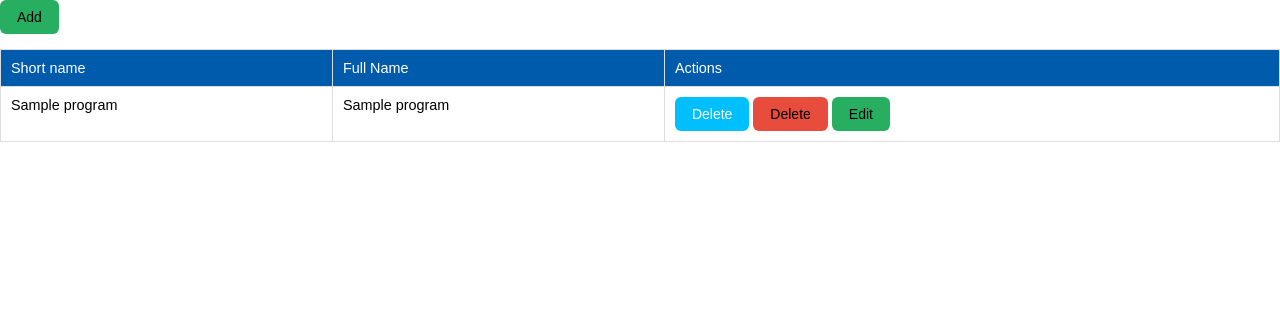
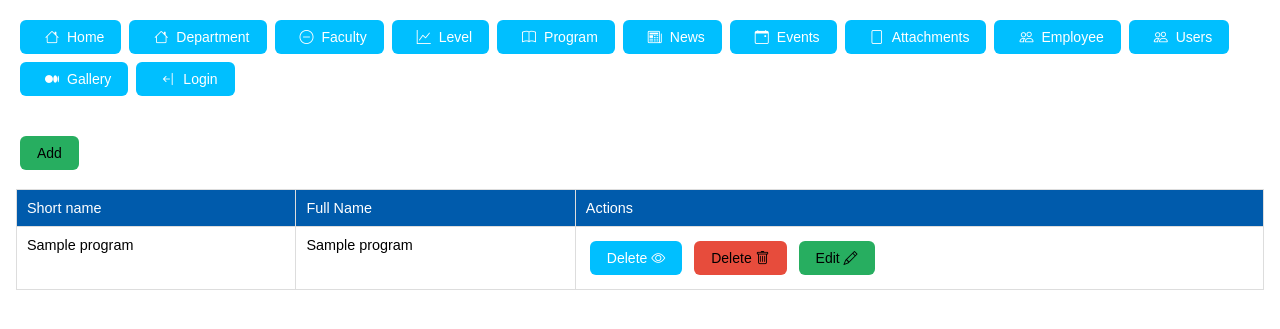
Before and after one commit to solobea2018/amucta_dashboard, a PHP site: page /program/list in a window 1280 px wide. Shown: the top 329 px of the page. Run offline with PHP 8.4, Linux system fonts and the light colour scheme; tables that the repository leaves empty or names only in its code hold one stand-in row (values such as "Sample post").

Commit message:
delete btn ipmlemented

```diff
--- a/composer.json
+++ b/composer.json
@@ -15,6 +15,7 @@
     "require": {
       "ext-gd": "*",
       "ext-fileinfo": "*",
-      "ext-mbstring": "*"
+      "ext-mbstring": "*",
+      "ext-mysqli": "*"
     }
 }
--- a/css/styles.css
+++ b/css/styles.css
@@ -1000,7 +1000,7 @@ form div:has(button[type='submit']) {
     cursor:pointer;
     font-size:13px;
 }
-
+.flex-wrap{flex-wrap:wrap !important}
 .btn-primary { background:#4f46e5; color:white; }
 /* Group wrapper */
 .form-group {
@@ -1052,6 +1052,7 @@ form div:has(button[type='submit']) {
     border-radius: 6px;
     cursor: pointer;
     border: 1px solid transparent;
+    margin: 4px;
 }
 
 
--- a/src/controller/Department.php
+++ b/src/controller/Department.php
@@ -27,8 +27,8 @@ class Department
 <td>{$dept['description']}</td>
 <td>
 <button class='btn btn-complete' onclick='editDepartment({$dept['id']})'>Edit <i class='bi bi-pencil'></i></button>
-<button class='btn btn-danger' onclick='deleteDepartment({$dept['id']})'>Delete <i class='bi bi-trash'></i></button>
-<button class='btn btn-primary' onclick='viewDepartment({$dept['id']})'>View <i class='bi bi-eye'></i></button>
+<button class='btn btn-danger' onclick='deleteResource(\"department\",{$dept['id']})'>Delete <i class='bi bi-trash'></i></button>
+<button class='btn btn-primary' onclick='viewDepartment(\"department\",{$dept['id']})'>View <i class='bi bi-eye'></i></button>
 </td>
 </tr>";
             }
--- a/src/controller/Faculty.php
+++ b/src/controller/Faculty.php
@@ -23,7 +23,7 @@ class Faculty
 <td>{$faculty['description']}</td>
 <td>
 <button class='btn btn-complete' onclick='editFaculty({$faculty['id']})'>Edit <i class='bi bi-pencil'></i></button>
-<button class='btn btn-danger' onclick='deleteFaculty({$faculty['id']})'>Delete <i class='bi bi-trash'></i></button>
+<button class='btn btn-danger' onclick='deleteResource(\"faculty\",{$faculty['id']})'>Delete <i class='bi bi-trash'></i></button>
 <button class='btn btn-primary' onclick='viewFaculty({$faculty['id']})'>View <i class='bi bi-eye'></i></button>
 </td>
 </tr>";
--- a/src/controller/Gallery.php
+++ b/src/controller/Gallery.php
@@ -23,7 +23,7 @@ class Gallery
 <td><img src='{$img['url']}' alt='{$img['name']}' style='width:50px;height:50px;object-fit:cover;'></td>
 <td>
 <button class='btn btn-complete' onclick='editImage({$img['id']})'>Edit <i class='bi bi-pencil'></i></button>
-<button class='btn btn-danger' onclick='deleteImage({$img['id']})'>Delete <i class='bi bi-trash'></i></button>
+<button class='btn btn-danger' onclick='deleteResource(\"image\",{$img['id']})'>Delete <i class='bi bi-trash'></i></button>
 <button class='btn btn-primary' onclick='viewImage({$img['id']})'>View <i class='bi bi-eye'></i></button>
 </td>
 </tr>";
--- a/src/controller/Level.php
+++ b/src/controller/Level.php
@@ -23,7 +23,7 @@ class Level
 <td>{$level['description']}</td>
 <td>
 <button class='btn btn-complete' onclick='editLevel({$level['id']})'>Edit <i class='bi bi-pencil'></i></button>
-<button class='btn btn-danger' onclick='deleteLevel({$level['id']})'>Delete <i class='bi bi-trash'></i></button>
+<button class='btn btn-danger' onclick='deleteResource(\"level\",{$level['id']})'>Delete <i class='bi bi-trash'></i></button>
 <button class='btn btn-primary' onclick='viewLevel({$level['id']})'>View <i class='bi bi-eye'></i></button>
 </td>
 </tr>";
--- a/src/controller/Program.php
+++ b/src/controller/Program.php
@@ -21,7 +21,7 @@ class program
 <td>{$program['name']}</td>
 <td>
 <button class='btn btn-primary'>Delete <i class='bi bi-eye'></i></button>
-<button class='btn btn-danger'>Delete <i class='bi bi-trash'></i></button>
+<button class='btn btn-danger' onclick='deleteResource(\"program\",{$program['id']})'>Delete <i class='bi bi-trash'></i></button>
 <button class='btn btn-complete'>Edit <i class='bi bi-pencil'></i></button>
 </td>
 </tr>";
@@ -45,4 +45,70 @@ content;
 
         MainLayout::render($content);
     }
+    public function add()
+    {
+        // Required fields check
+        $required = [
+            'name', 'short_name', 'intakes', 'duration',
+            'capacity', 'accreditation_year',
+            'faculty_id', 'department_id', 'level_id',
+            'description', 'content', 'user_id'
+        ];
+        foreach ($required as $field) {
+            if (empty($_POST[$field])) {
+                http_response_code(400);
+                echo "Required field missing: $field";
+                exit();
+            }
+        }
+
+        // Sanitize inputs
+        $name = htmlspecialchars(trim($_POST['name']), ENT_QUOTES, 'UTF-8');
+        $short_name = htmlspecialchars(trim($_POST['short_name']), ENT_QUOTES, 'UTF-8');
+        $intakes = (int) $_POST['intakes'];
+        $duration = htmlspecialchars(trim($_POST['duration']), ENT_QUOTES, 'UTF-8');
+        $capacity = (float) $_POST['capacity'];
+        $accreditation_year = htmlspecialchars(trim($_POST['accreditation_year']), ENT_QUOTES, 'UTF-8');
+        $faculty_id = (int) $_POST['faculty_id'];
+        $department_id = (int) $_POST['department_id'];
+        $level_id = (int) $_POST['level_id'];
+        $description = htmlspecialchars(trim($_POST['description']), ENT_QUOTES, 'UTF-8');
+        $content = htmlspecialchars(trim($_POST['content']), ENT_QUOTES, 'UTF-8');
+        $user_id = (int) $_POST['user_id'];
+
+        $db = new Database();
+
+        // Prevent duplicates (optional: check by name + faculty)
+        if ($db->find_program_by_name($name, $faculty_id)) {
+            http_response_code(409);
+            echo "Program already exists in this faculty";
+            exit();
+        }
+
+        // Create new Program object
+        $program = new \Solobea\Dashboard\model\Program();
+        $program->setName($name);
+        $program->setShortName($short_name);
+        $program->setIntakes($intakes);
+        $program->setDuration($duration);
+        $program->setCapacity($capacity);
+        $program->setAccreditationYear($accreditation_year);
+        $program->setFacultyId($faculty_id);
+        $program->setDepartmentId($department_id);
+        $program->setLevelId($level_id);
+        $program->setDescription($description);
+        $program->setContent($content);
+        $program->setCreatedBy($user_id);
+        $program->setCreatedAt(date('Y-m-d H:i:s'));
+
+        // Save program in database
+        if ($db->save_program($program)) {
+            http_response_code(200);
+            echo "Program created successfully";
+        } else {
+            http_response_code(500);
+            echo "Failed to create program";
+        }
+    }
+
 }
--- a/src/controller/Users.php
+++ b/src/controller/Users.php
@@ -154,6 +154,12 @@ HTML;
             }
 
             // Save WebP (low quality 50)
+            if (!imageistruecolor($img)) {
+                $trueColor = imagecreatetruecolor(imagesx($img), imagesy($img));
+                imagecopy($trueColor, $img, 0, 0, 0, 0, imagesx($img), imagesy($img));
+                imagedestroy($img);
+                $img = $trueColor;
+            }
             if (!imagewebp($img, $uploadPath, 50)) {
                 http_response_code(500);
                 echo "Failed to save image";
--- a/src/database/Database.php
+++ b/src/database/Database.php
@@ -5,6 +5,7 @@ use Exception;
 use mysqli;
 use Solobea\Dashboard\model\Contact;
 use Solobea\Dashboard\model\Error;
+use Solobea\Dashboard\model\Program;
 use Solobea\Dashboard\model\User;
 use Solobea\Dashboard\model\Visitor;
 use Solobea\Dashboard\utils\Helper;
@@ -404,6 +405,8 @@ class Database
                         $user->setFullName($row["full_name"]);
                         $user->setUsername($row["username"]);
                         $user->setEmail($row["email"]);
+                        $user->setBurned($row['burned']);
+                        $user->setActive($row['active']);
                         $user->setProfileUrl($row['profile_url']);
                         $user->setPhoneNumber($row['phone_number']);
                         $user->setRole($row['role']);
@@ -705,7 +708,6 @@ FROM users";
             return null;
         }
     }
-
     public function findUserById(int $id): ?array
     {
         // Prepare the SQL query
@@ -1197,4 +1199,66 @@ FROM users";
         return $data;
     }
 
+    //Program
+    public function save_program(Program $program): bool
+    {
+        $stmt = $this->con->prepare("
+            INSERT INTO programs
+            (name, short_name, intakes, duration, capacity,
+             accreditation_year, faculty_id, department_id, level_id,
+             description, content, created_by, created_at)
+            VALUES (?, ?, ?, ?, ?, ?, ?, ?, ?, ?, ?, ?, ?)
+        ");
+
+        if (!$stmt) {
+            return false;
+        }
+
+        $name              = $program->getName();
+        $shortName         = $program->getShortName();
+        $intakes           = $program->getIntakes();
+        $duration          = $program->getDuration();
+        $capacity          = $program->getCapacity();
+        $accreditationYear = $program->getAccreditationYear();
+        $facultyId         = $program->getFacultyId();
+        $departmentId      = $program->getDepartmentId();
+        $levelId           = $program->getLevelId();
+        $description       = $program->getDescription();
+        $content           = $program->getContent();
+        $createdBy         = $program->getCreatedBy();
+        $createdAt         = $program->getCreatedAt();
+
+        // Bind variables
+        $stmt->bind_param(
+            "ssisdiiiissis",
+            $name,
+            $shortName,
+            $intakes,
+            $duration,
+            $capacity,
+            $accreditationYear,
+            $facultyId,
+            $departmentId,
+            $levelId,
+            $description,
+            $content,
+            $createdBy,
+            $createdAt
+        );
+
+        $result = $stmt->execute();
+        $stmt->close();
+        return $result;
+    }
+    public function find_program_by_name($name, $faculty_id): bool
+    {
+        $stmt = $this->con->prepare("SELECT id FROM programs WHERE name = ? AND faculty_id = ? LIMIT 1");
+        $stmt->bind_param("si", $name, $faculty_id);
+        $stmt->execute();
+        $stmt->store_result();
+        $exists = $stmt->num_rows > 0;
+        $stmt->close();
+        return $exists;
+    }
+
 }
--- a/src/view/MainLayout.php
+++ b/src/view/MainLayout.php
@@ -11,6 +11,7 @@ class MainLayout
         $org_name="Amucta";
         $org_logo="/images/logo.png";
         $title=$title??$org_name;
+        $menu =self::menu();
         $layout=<<<HTML
 <!DOCTYPE html>
 <html lang="en">
@@ -23,6 +24,7 @@ class MainLayout
     <link rel="stylesheet" href="/css/sweetalert2.css">
     <link rel="stylesheet" href="/css/toastify.css">
     <link rel="icon" href="$org_logo">
+    <link rel="stylesheet" href="https://cdn.jsdelivr.net/npm/bootstrap-icons@1.11.3/font/bootstrap-icons.min.css">
     <script src="/js/main.js" type="text/javascript"></script>
     <script src="/js/others.js" type="text/javascript"></script>
     <script src="/js/sweetalert2.js" type="text/javascript"></script>
@@ -30,8 +32,10 @@ class MainLayout
     $header
 </head>
 <body>
-    <section class="header"></section>
-    <section class="main">$content</section>
+    <section class="header p-4">
+    $menu
+</section>
+    <section class="main p-4">$content</section>
     <section class="footer"></section>
 </body>
 </html>
@@ -39,4 +43,25 @@ HTML;
         echo $layout;
 
     }
+
+    public static function menu(): string
+    {
+        return <<<menu
+<div class="flex flex-row flex-wrap">
+    <a href="/" class="btn btn-primary"><i class="bi bi-house mx-2"></i>Home</a>
+    <a href="/department/list" class="btn btn-primary"><i class="bi bi-house mx-2"></i>Department</a>
+    <a href="/faculty/list" class="btn btn-primary"><i class="bi bi-dash-circle mx-2"></i>Faculty</a>
+    <a href="/Level/list" class="btn btn-primary"><i class="bi bi-graph-up mx-2"></i>Level</a>
+    <a href="/program/list" class="btn btn-primary"><i class="bi bi-book mx-2"></i>Program</a>
+    <a href="/news/list" class="btn btn-primary"><i class="bi bi-newspaper mx-2"></i>News</a>
+    <a href="/events/list" class="btn btn-primary"><i class="bi bi-calendar-event mx-2"></i>Events</a>
+    <a href="/attachment/list" class="btn btn-primary"><i class="bi bi-file mx-2"></i>Attachments</a>
+    <a href="/employee/list" class="btn btn-primary"><i class="bi bi-people mx-2"></i>Employee</a>
+    <a href="/users/list" class="btn btn-primary"><i class="bi bi-people mx-2"></i>Users</a>
+    <a href="/gallery/list" class="btn btn-primary"><i class="bi bi-medium mx-2"></i>Gallery</a>
+    <a href="/login" class="btn btn-primary"><i class="bi bi-arrow-bar-left mx-2"></i>Login</a>
+</div>
+menu;
+
+    }
 }
```
Also changed, not shown: js/others.js (+34 -10 lines), src/controller/Api.php (added, +59 -0 lines), src/controller/Attachment.php (+5 -4 lines), src/controller/Employee.php (+7 -1 lines), src/controller/Events.php (+7 -1 lines), src/controller/Home.php (+1 -37 lines), src/controller/News.php (+7 -1 lines), src/model/Program.php (added, +65 -0 lines).
